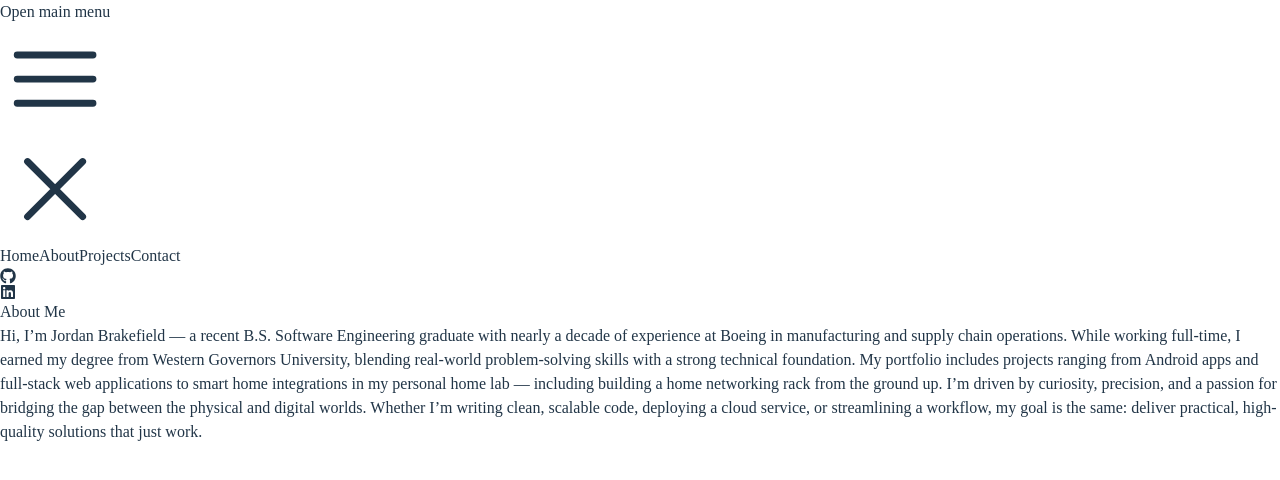
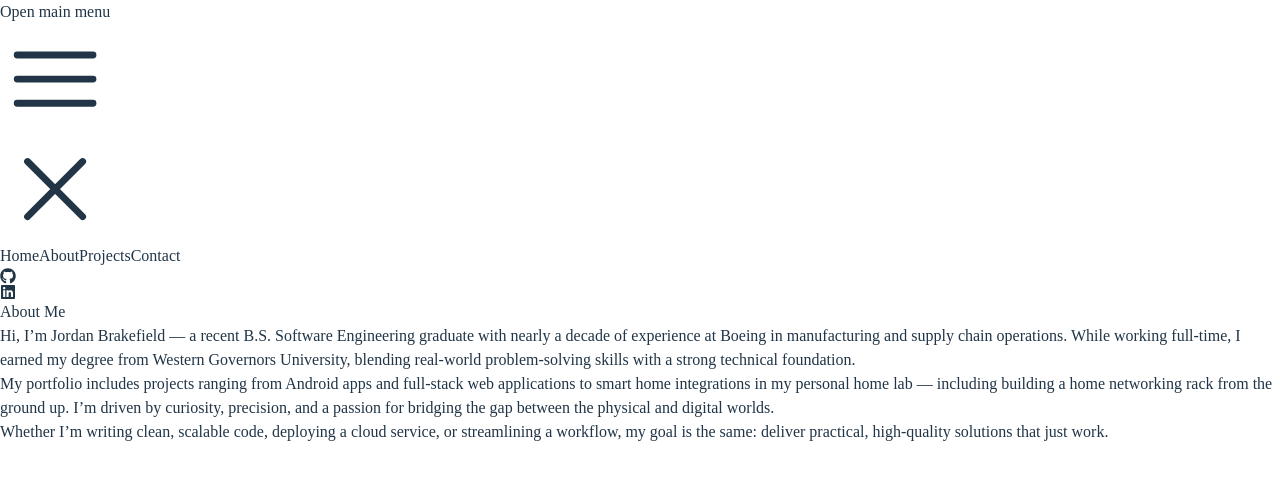
Before and after one commit to jordanbrakefield/jordans-website, a React (Vite) app in the folder client/: page /about in a window 1280 px wide. Shown: the top 480 px of the page. Built offline with nearby package versions, Linux system fonts and the light colour scheme.

Commit message:
About me UI updates

```diff
--- a/client/src/components/About.jsx
+++ b/client/src/components/About.jsx
@@ -3,18 +3,34 @@ import PageWrapper from './PageWrapper';
 export default function About() {
   return (
     <PageWrapper>
-      <div className="mx-auto max-w-2xl text-center">
-        <h2 className="text-4xl font-semibold tracking-tight text-gray-900 sm:text-5xl">About Me</h2>
-        <p className="mt-2 text-lg/8 text-gray-600">
-Hi, I’m Jordan Brakefield — a recent B.S. Software Engineering graduate with nearly a decade of experience at Boeing in manufacturing and supply chain operations. While working full-time, I earned my degree from Western Governors University, blending real-world problem-solving skills with a strong technical foundation.
+      <div className="mx-auto max-w-3xl">
+        {/* Card Container (same style as projects) */}
+        <div className="bg-white rounded-lg shadow-lg overflow-hidden p-10">
+          <div className="text-center">
+            <h2 className="text-4xl font-semibold tracking-tight text-gray-900 sm:text-5xl">
+              About Me
+            </h2>
+            <p className="mt-6 text-lg text-gray-600 leading-relaxed text-left">
+              Hi, I’m Jordan Brakefield — a recent B.S. Software Engineering graduate with nearly a decade of
+              experience at Boeing in manufacturing and supply chain operations. While working full-time,
+              I earned my degree from Western Governors University, blending real-world problem-solving skills
+              with a strong technical foundation.
+            </p>
 
-My portfolio includes projects ranging from Android apps and full-stack web applications to smart home integrations in my personal home lab — including building a home networking rack from the ground up. I’m driven by curiosity, precision, and a passion for bridging the gap between the physical and digital worlds.
+            <p className="mt-6 text-lg text-gray-600 leading-relaxed text-left">
+              My portfolio includes projects ranging from Android apps and full-stack web applications to
+              smart home integrations in my personal home lab — including building a home networking rack
+              from the ground up. I’m driven by curiosity, precision, and a passion for bridging the gap
+              between the physical and digital worlds.
+            </p>
 
-Whether I’m writing clean, scalable code, deploying a cloud service, or streamlining a workflow, my goal is the same: deliver practical, high-quality solutions that just work.
-        </p>
+            <p className="mt-6 text-lg text-gray-600 leading-relaxed text-left">
+              Whether I’m writing clean, scalable code, deploying a cloud service, or streamlining a workflow,
+              my goal is the same: deliver practical, high-quality solutions that just work.
+            </p>
+          </div>
+        </div>
       </div>
-
-
     </PageWrapper>
   );
 }
--- a/client/src/components/Projects.jsx
+++ b/client/src/components/Projects.jsx
@@ -24,7 +24,7 @@ export default function Projects() {
       </div>
 
       {projects.length === 0 ? (
-        <p className="mt-12 text-center text-lg text-gray-600">No Projects... yet.</p>
+        <p className="mt-12 text-center text-lg text-gray-600">Loading...</p>
       ) : (
         <div className="mt-16 space-y-12">
           {projects.map((project) => (
```
